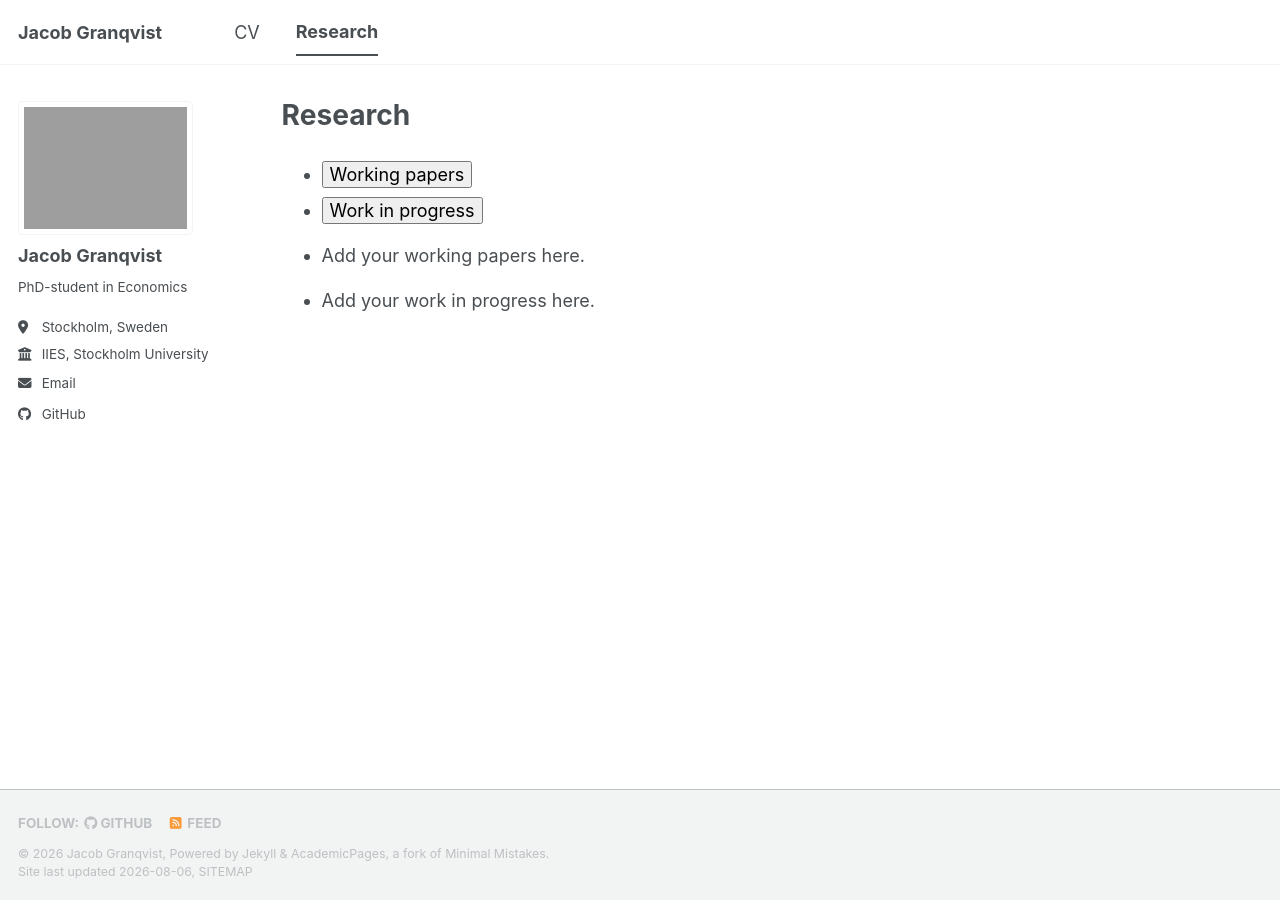
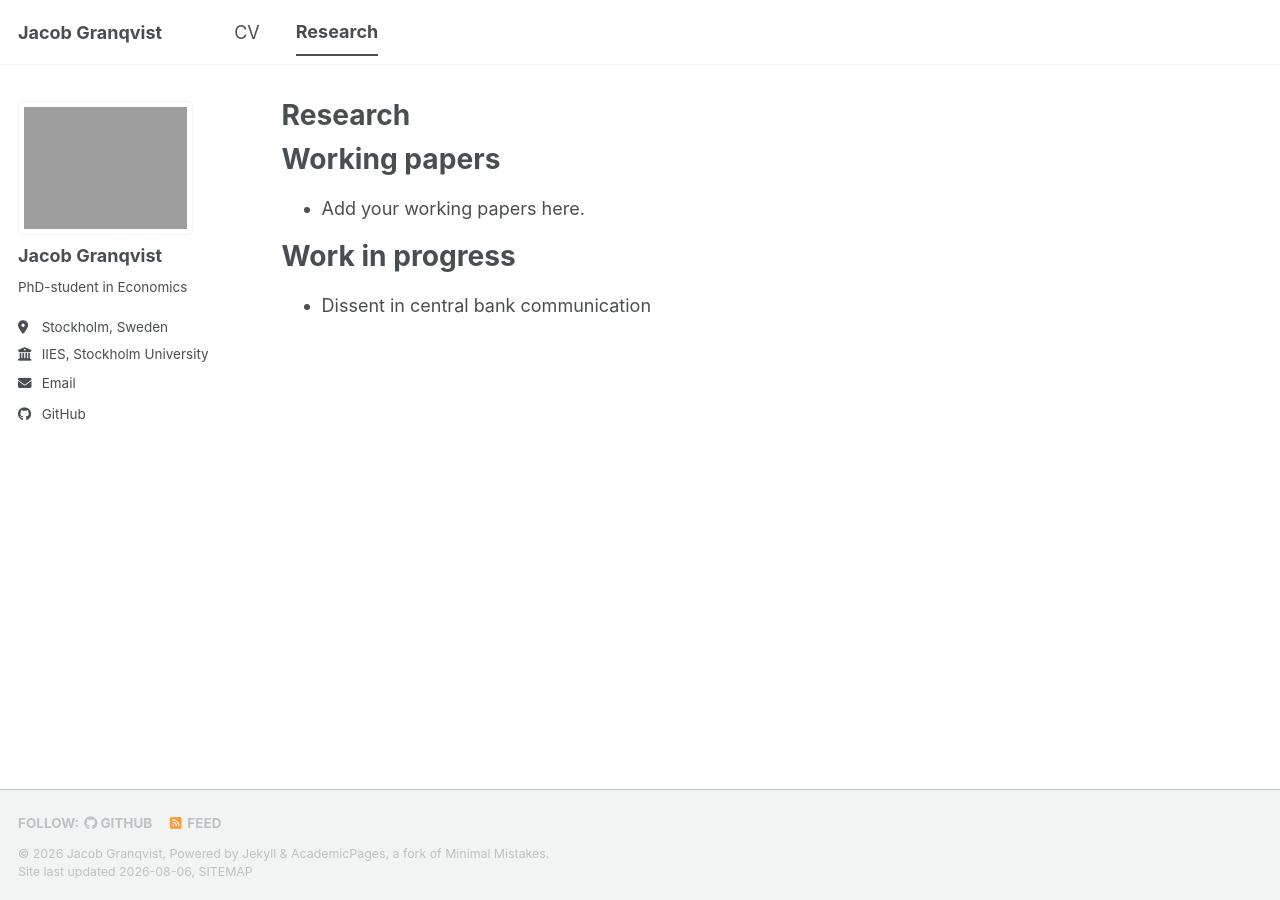
Before and after one commit to jacobgra/jacobgra.github.io, a Jekyll site: the page built from _pages/research.md, in a window 1280 px wide. Built offline with Jekyll 4.4.1, drawn with Linux system fonts in a browser that asks for light colours; a script bundle is joined from its source files by our own code; library files that are not in the unit come from our copies.

Commit message:
Refactor research page layout and content

```diff
--- a/_pages/research.md
+++ b/_pages/research.md
@@ -5,23 +5,21 @@ permalink: /research/
 author_profile: true
 ---
 
-<ul class="nav nav-tabs" id="research-tabs" role="tablist">
-  <li class="nav-item" role="presentation">
-    <button class="nav-link active" id="working-papers-tab" data-bs-toggle="tab" data-bs-target="#working-papers" type="button" role="tab" aria-controls="working-papers" aria-selected="true">Working papers</button>
-  </li>
-  <li class="nav-item" role="presentation">
-    <button class="nav-link" id="work-in-progress-tab" data-bs-toggle="tab" data-bs-target="#work-in-progress" type="button" role="tab" aria-controls="work-in-progress" aria-selected="false">Work in progress</button>
-  </li>
-</ul>
+<header>
+    <h1>Working papers</h1>
+  </header>
 <div class="tab-content" id="research-tabs-content" style="margin-top: 1rem;">
   <div class="tab-pane fade show active" id="working-papers" role="tabpanel" aria-labelledby="working-papers-tab">
     <ul>
       <li>Add your working papers here.</li>
     </ul>
   </div>
+  <header>
+    <h1>Work in progress</h1>
+  </header>
   <div class="tab-pane fade" id="work-in-progress" role="tabpanel" aria-labelledby="work-in-progress-tab">
     <ul>
-      <li>Add your work in progress here.</li>
+      <li>Dissent in central bank communication</li>
     </ul>
   </div>
 </div>
```
